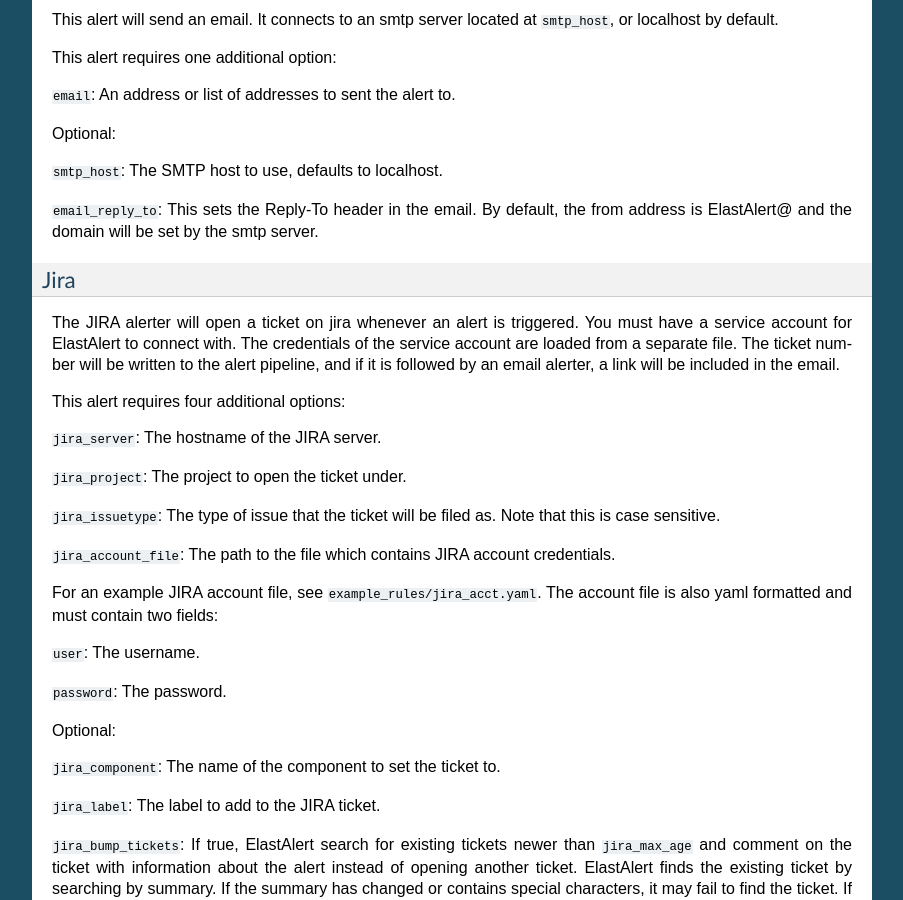
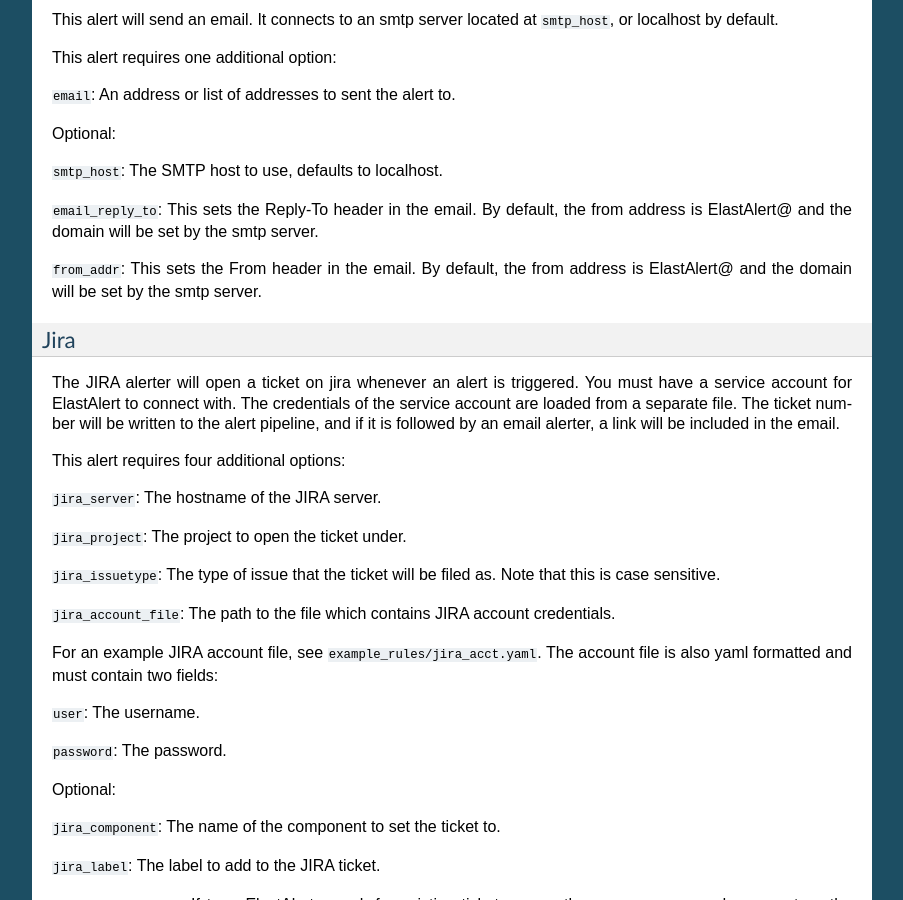
Before and after one commit to Yelp/elastalert, a Sphinx documentation site: the page built from docs/source/ruletypes.rst, in a window 1280 px wide and 900 px high, scrolled down 11726 px. Shown: the whole window, without its empty margins (198-1101 px from the left). Built offline with Sphinx 7.4.7, drawn with Linux system fonts in a browser that asks for light colours.

Commit message:
Updated docs for from_addr option

```diff
--- a/docs/source/ruletypes.rst
+++ b/docs/source/ruletypes.rst
@@ -635,6 +635,9 @@
 ``email_reply_to``: This sets the Reply-To header in the email. By default, the from address is ElastAlert@ and the domain will be set
 by the smtp server.
 
+``from_addr``: This sets the From header in the email. By default, the from address is ElastAlert@ and the domain will be set
+by the smtp server.
+
 Jira
 ~~~~~
 
```
